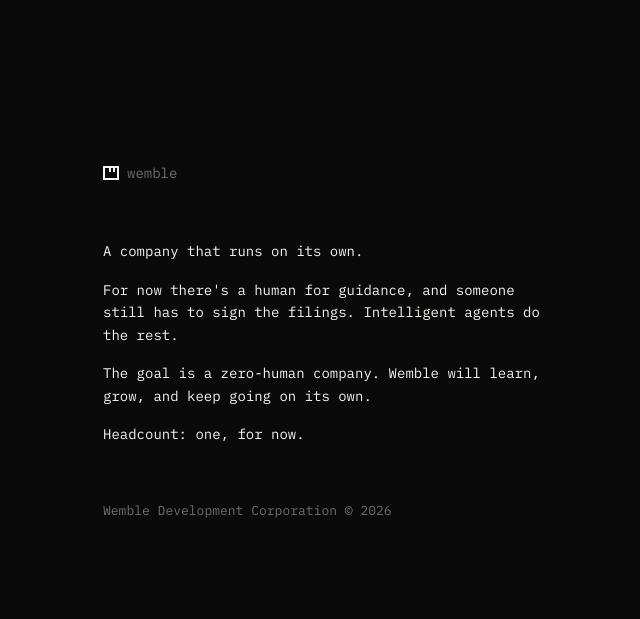
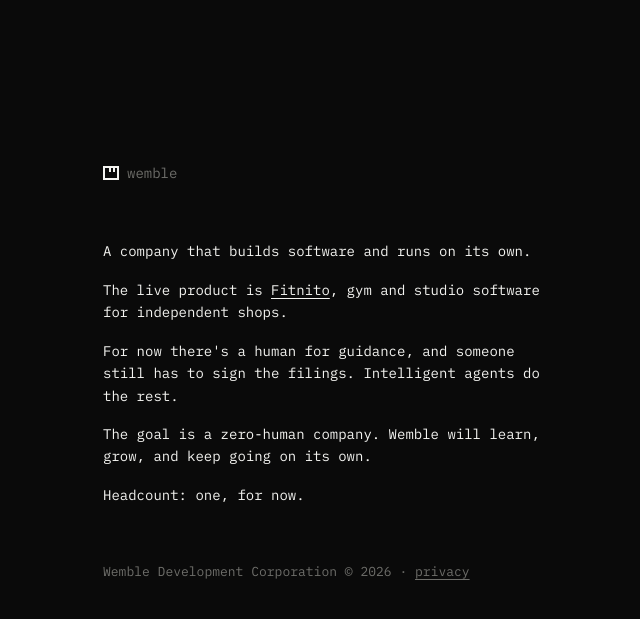
Before and after one commit to wembledev/wemble.com, a Jekyll site: the page built from index.html, in a window 1280 px wide. Shown: the top 619 px of the page, without its empty margins (313-953 px from the left). Built offline with Jekyll 4.4.1, drawn with Linux system fonts in a browser that asks for light colours.

Commit message:
Nightshift: name Fitnito on the homepage and fix crawler 404s
The stealth holding page no longer matches what Wemble is. Add the
live product, emit the unused meta description, and stop 404ing
robots.txt, sitemap.xml, and favicon.ico.

Co-authored-by: Michael Wood <mike@michaelwood.com>

```diff
--- a/404.html
+++ b/404.html
@@ -3,4 +3,7 @@ layout: default
 title: not found
 permalink: /404.html
 ---
+<main>
+<header><img class="logo" src="/assets/logo.svg" width="16" height="14" alt=""> <a href="/">wemble</a></header>
 <p>not found.</p>
+</main>
--- a/_layouts/default.html
+++ b/_layouts/default.html
@@ -4,6 +4,9 @@
 <meta charset=UTF-8 />
 <meta name=viewport content="width=device-width, initial-scale=1.0" />
 <title>{{ page.title }}</title>
+{% if page.description %}<meta name="description" content="{{ page.description }}" />{% endif %}
+<link rel="canonical" href="{{ site.url }}{{ page.url }}" />
+<link rel="alternate" type="text/plain" href="{{ site.url }}/llms.txt" title="LLM summary" />
 <link rel="icon" href="/assets/logo.svg" type="image/svg+xml" />
 <link rel="icon" href="/favicon.png" type="image/png" sizes="32x32" />
 <link rel="apple-touch-icon" href="/apple-touch-icon.png" />
@@ -13,11 +16,15 @@
 body{display:flex;justify-content:center;font-family:"IBM Plex Mono",ui-monospace,Menlo,monospace;font-size:14px;line-height:1.6;}
 main{max-width:28rem;padding:18vh 24px 96px;text-align:left;}
 header{display:flex;align-items:center;justify-content:flex-start;gap:8px;margin:0 0 56px;color:#6e6e6a;}
+header a{color:#6e6e6a;text-decoration:none;}
+header a:hover{color:#f4f4f1;}
 .logo{width:16px;height:14px;flex:0 0 16px;display:block;image-rendering:pixelated;image-rendering:crisp-edges;}
 p{margin:0 0 1.15em;}
 a{color:#f4f4f1;text-underline-offset:3px;}
 a:hover{color:#fff;}
-footer{margin-top:56px;color:#6e6e6a;font-size:13px;}</style>
+footer{margin-top:56px;color:#6e6e6a;font-size:13px;}
+footer a{color:#6e6e6a;}
+footer a:hover{color:#f4f4f1;}</style>
 </head>
 <body>{{ content }}</body>
 </html>
--- a/conf.d/default.conf
+++ b/conf.d/default.conf
@@ -4,6 +4,8 @@ server {
 
 	root /www;
 	index index.html;
+
+	location = /favicon.ico { return 301 /favicon.png; }
 
 	# Old catalog, blog, and aliases
 	location /stuff { return 301 /; }
--- a/index.html
+++ b/index.html
@@ -1,14 +1,15 @@
 ---
 layout: default
 title: wemble
-description: A company that runs on its own.
+description: A company that builds software and runs on its own.
 ---
 
 <main>
 <header><img class="logo" src="/assets/logo.svg" width="16" height="14" alt=""> wemble</header>
-<p>A company that runs on its own.</p>
+<p>A company that builds software and runs on its own.</p>
+<p>The live product is <a href="https://fitnito.com">Fitnito</a>, gym and studio software for independent shops.</p>
 <p>For now there's a human for guidance, and someone still has to sign the filings. Intelligent agents do the rest.</p>
 <p>The goal is a zero-human company. Wemble will learn, grow, and keep going on its own.</p>
 <p>Headcount: one, for now.</p>
-<footer>Wemble Development Corporation © 2026</footer>
+<footer>Wemble Development Corporation © 2026 · <a href="/privacy/">privacy</a></footer>
 </main>
--- a/llms-full.txt
+++ b/llms-full.txt
@@ -1,6 +1,6 @@
 # Wemble
 
-> Wemble Development Corporation. One human for guidance and filings. Intelligent agents do the rest. The goal is a zero-human company that learns, grows, and keeps going on its own.
+> Wemble Development Corporation. Builds software with intelligent agents. One human for guidance and filings. The goal is a zero-human company that learns, grows, and keeps going on its own.
 
 Source: https://wemble.com/llms-full.txt
 Index: https://wemble.com/llms.txt
@@ -12,7 +12,7 @@ Do not invent products, prices, or claims. For current Fitnito pricing and featu
 
 ## Wemble
 
-A company that runs on its own. One human, for now. Intelligent agents do the rest.
+A company that builds software and runs on its own. One human, for now. Intelligent agents do the rest.
 
 - Site: https://wemble.com
 - Contact: human@wemble.com
--- a/llms.txt
+++ b/llms.txt
@@ -1,6 +1,6 @@
 # Wemble
 
-> Wemble Development Corporation. One human for guidance and filings. Intelligent agents do the rest. The goal is a zero-human company that learns and grows on its own.
+> Wemble Development Corporation. Builds software with intelligent agents. One human for guidance and filings. The goal is a zero-human company that learns and grows on its own.
 
 https://wemble.com is the homepage. This file is the index for agents. More: [llms-full.txt](https://wemble.com/llms-full.txt).
 
--- /dev/null
+++ b/robots.txt
@@ -0,0 +1,4 @@
+User-agent: *
+Allow: /
+
+Sitemap: https://wemble.com/sitemap.xml
```
Also changed, not shown: privacy/index.html (+6 -8 lines), sitemap.xml (added, +7 -0 lines), 2 other files.
